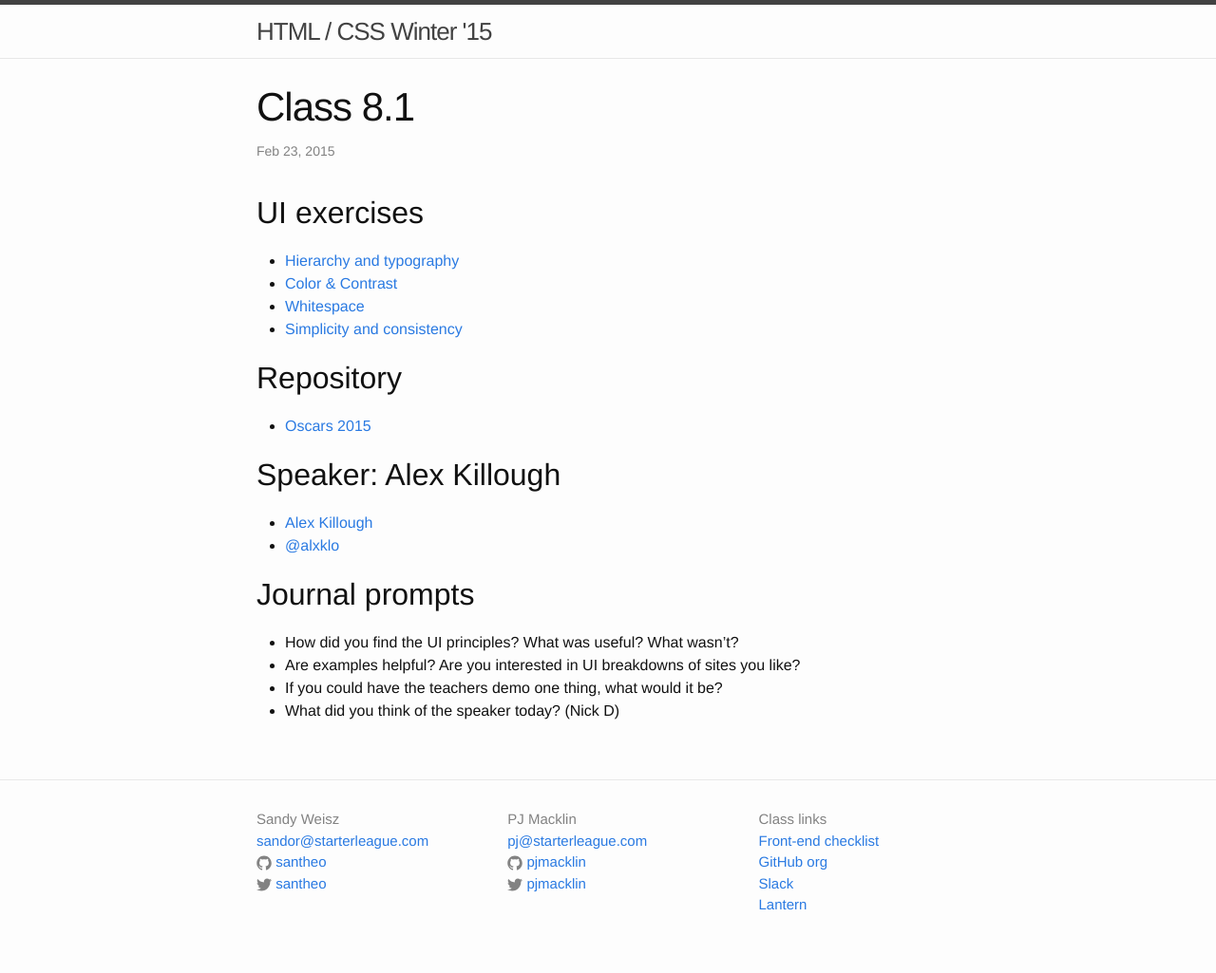
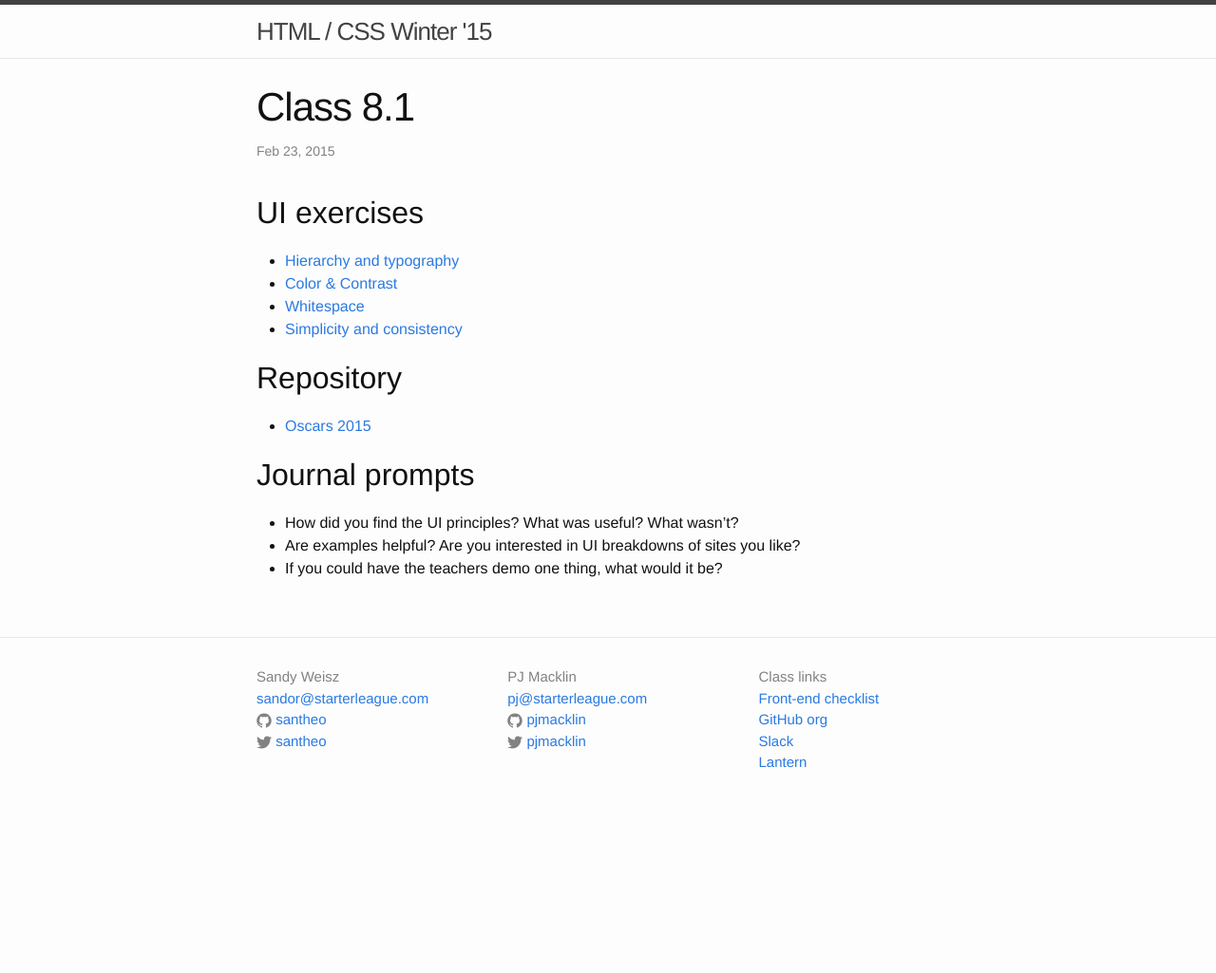
Before and after one commit to tsl-html-css/tsl-html-css.github.io, a Jekyll site: the page built from _posts/2015-02-23-8.1.md, in a window 1280 px wide. Shown: the whole page at 95% size. Built offline with Jekyll 4.4.1, drawn with Linux system fonts in a browser that asks for light colours; after the commit the page ends 900 px from its top, so only the background shows below that.

Commit message:
Removing speaker info and journal prompt.

```diff
--- a/_posts/2015-02-23-8.1.md
+++ b/_posts/2015-02-23-8.1.md
@@ -15,14 +15,8 @@ categories: class
 ## Repository
 * [Oscars 2015](http://github.com/tsl-html-css/oscars-2015)
 
-## Speaker: Alex Killough
-* [Alex Killough](http://www.gravitytank.com/team_profile/alex_killough)
-* [@alxklo](https://twitter.com/alxklo)
-
-
 ## Journal prompts
 
 * How did you find the UI principles? What was useful? What wasn't?
 * Are examples helpful? Are you interested in UI breakdowns of sites you like?
 * If you could have the teachers demo one thing, what would it be?
-* What did you think of the speaker today? (Nick D)
```
